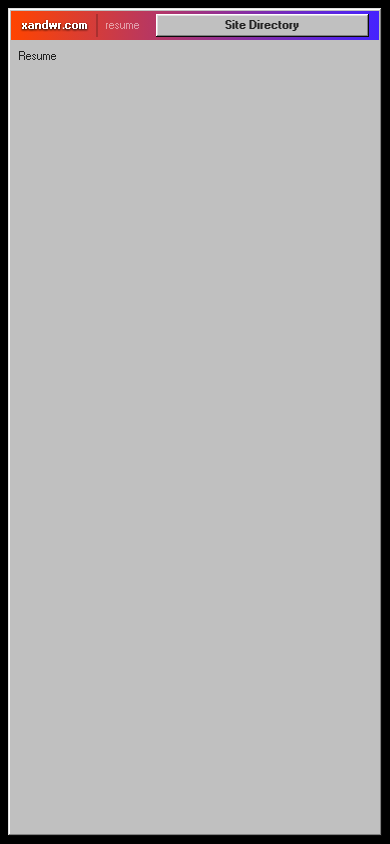
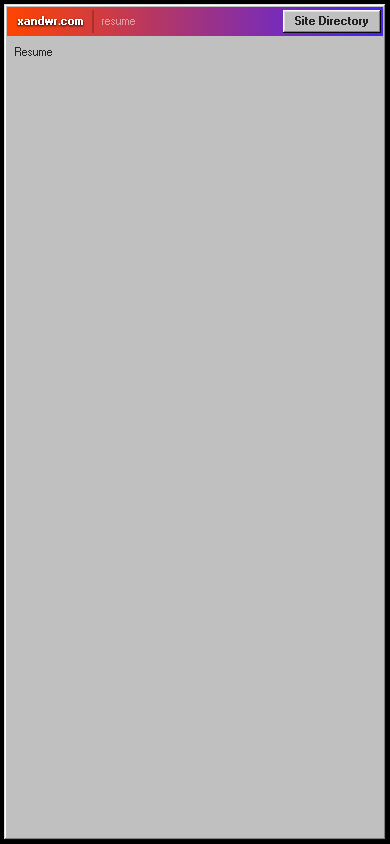
Before and after one commit to xandwr/xandwr, a SvelteKit app: page /resume in a window 390 px wide. Built offline with nearby package versions, Linux system fonts and the light colour scheme.

Commit message:
Mobile header styling

```diff
--- a/src/routes/+layout.svelte
+++ b/src/routes/+layout.svelte
@@ -22,8 +22,8 @@
 	const currentLabel = $derived(
 		page.url.pathname === "/"
 			? "home"
-			: (navItems.find((item) => item.href === page.url.pathname)?.label ??
-				"home"),
+			: (navItems.find((item) => item.href === page.url.pathname)
+					?.label ?? "home"),
 	);
 
 	// Collapse the menu after navigating.
@@ -37,30 +37,42 @@
 </svelte:head>
 
 <!-- Persistent full-viewport Win98 window that wraps every page. -->
-<div class="w-screen h-screen p-2 bg-black">
+<div class="w-screen h-screen p-1 bg-black">
 	<div class="window flex h-full w-full flex-col">
-		<div class="title-bar [--title-bar-from:#ff4400] [--title-bar-to:#4422ff]">
 		<div
-				class="title-bar-text flex flex-col md:flex-row justify-between m-auto w-full px-2"
+			class="title-bar [--title-bar-from:#ff4400] [--title-bar-to:#4422ff]"
 		>
+			<div
+				class="title-bar-text flex flex-col md:flex-row justify-between m-auto w-full pl-2"
+			>
+				<div class="flex flex-row justify-between w-full">
 					<!-- Title + (mobile-only) collapse toggle -->
+					<div class="flex flex-row gap-4 justify-between w-full">
 						<div
-					class="flex flex-row gap-4"
+							class="flex flex-row gap-2 items-center justify-between"
 						>
-					<div class="flex flex-row gap-2 items-center justify-between">
-						<a href="/" class="text-white drop-shadow-xs drop-shadow-black" onclick={navigate}
-							>xandwr.com</a
+							<a
+								href="/"
+								class="text-white drop-shadow-xs drop-shadow-black"
+								onclick={navigate}>xandwr.com</a
 							>
 							<hr class="h-full border border-black/20" />
 							<p class="font-light opacity-50">
 								<span class="md:hidden">{currentLabel}</span>
-							<span class="hidden md:inline text-black font-bold">{title}</span>
+								<span
+									class="hidden md:inline text-black font-bold"
+									>{title}</span
+								>
 							</p>
 						</div>
+					</div>
 
+					<div class="flex flex-col w-min justify-end">
+						<div class="flex">
+							<div>
 								<!-- Win98 toggle button, mobile only -->
 								<button
-						class="md:hidden w-full text-nowrap"
+									class="md:hidden w-min text-nowrap"
 									aria-expanded={expanded}
 									aria-label="Toggle navigation menu"
 									onclick={() => (expanded = !expanded)}
@@ -68,7 +80,11 @@
 									{expanded ? "▲" : "Site Directory"}
 								</button>
 							</div>
+						</div>
+					</div>
+				</div>
 
+				<div class="flex gap-4">
 					<nav
 						class="flex-col md:flex md:flex-row gap-2 md:gap-4 {expanded
 							? 'flex'
@@ -89,6 +105,11 @@
 							>
 						{/each}
 					</nav>
+					<div class="title-bar-controls hidden md:flex">
+						<button aria-label="Minimize"></button>
+						<button aria-label="Maximize"></button>
+					</div>
+				</div>
 			</div>
 		</div>
 		<div class="window-body flex-1 overflow-auto">
```
Lines whose indentation alone changed are shown as unchanged.
